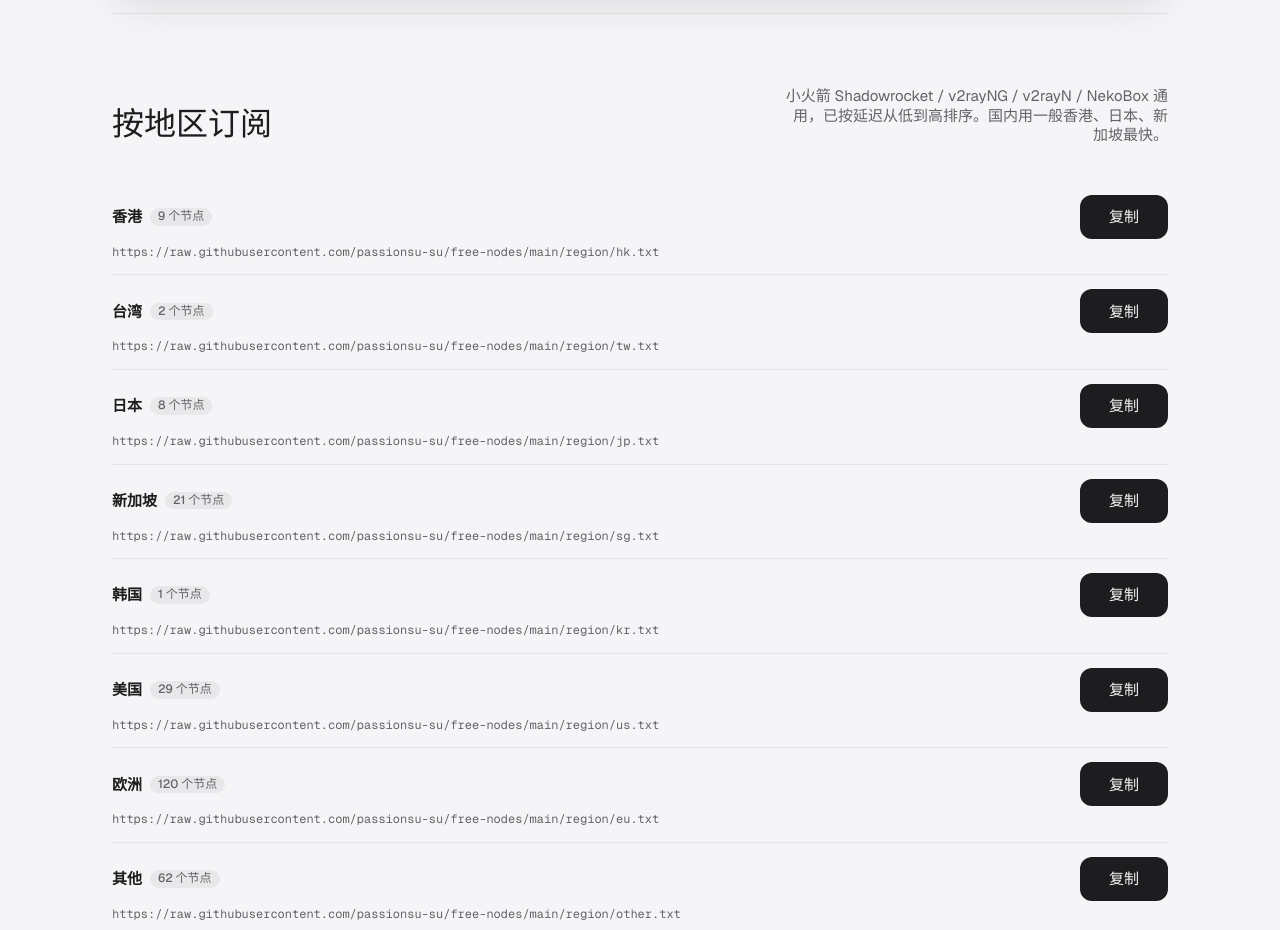
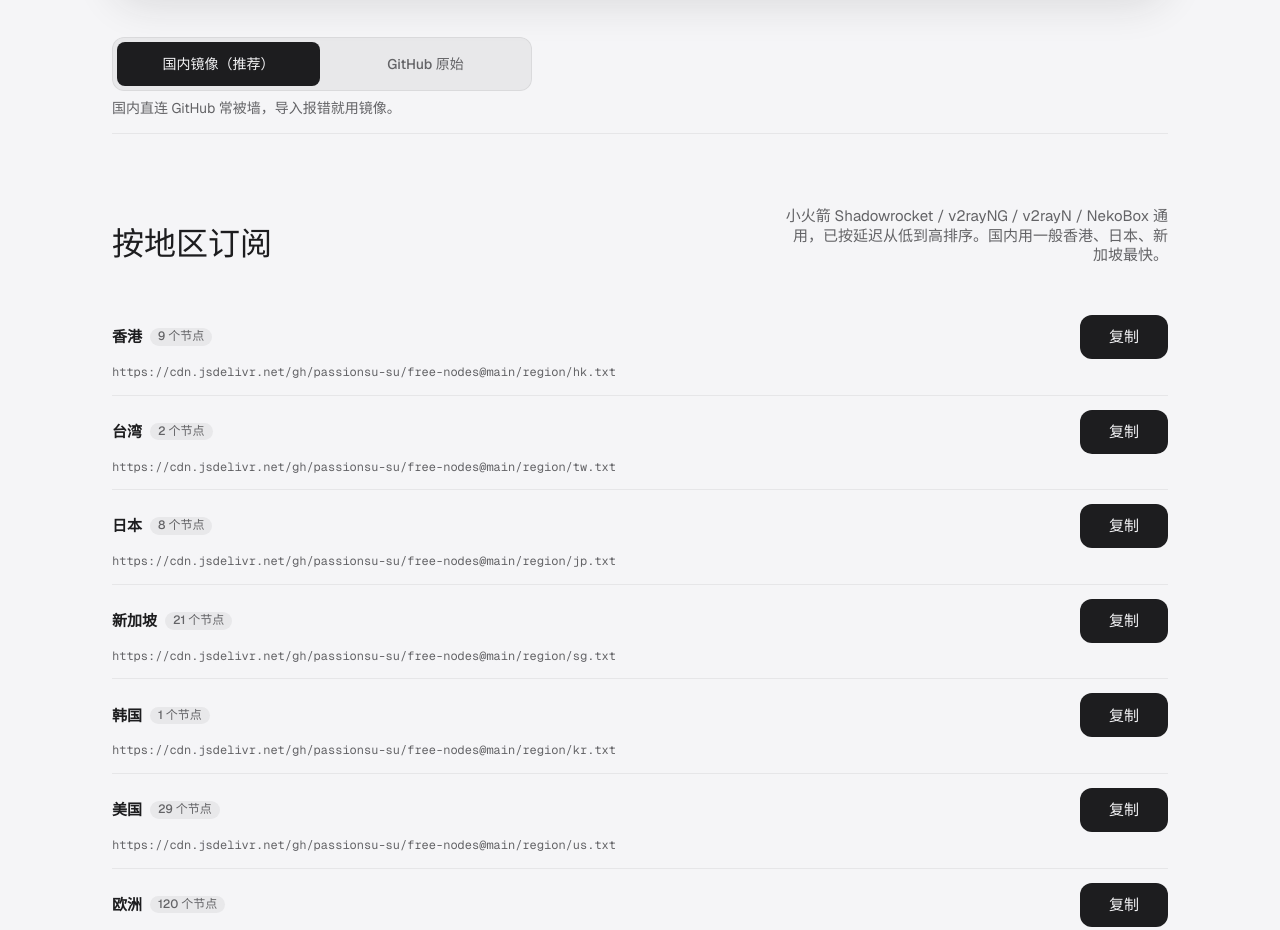
Before and after one commit to passionsu-su/free-nodes, a plain HTML site: page docs/index.html in a window 1280 px wide. Shown: the part 311-1241 px from the top of the page. Drawn offline with nearby package versions, Linux system fonts and the light colour scheme.

Commit message:
update pages index.html

```diff
--- a/docs/index.html
+++ b/docs/index.html
@@ -76,6 +76,37 @@
       }
       .x-all textarea[hidden] { display: none; }
       #countFail[hidden] { display: none; }
+      .x-src { display: grid; gap: 8px; margin-top: 24px; }
+      .x-seg {
+        display: inline-grid;
+        grid-template-columns: 1fr 1fr;
+        gap: 4px;
+        padding: 4px;
+        margin: 0;
+        border: 1px solid var(--stroke-secondary);
+        border-radius: var(--r-s);
+        background: var(--fill-tertiary);
+        max-width: 420px;
+        width: 100%;
+      }
+      .x-seg input { position: absolute; opacity: 0; pointer-events: none; }
+      .x-seg label {
+        display: flex;
+        align-items: center;
+        justify-content: center;
+        min-height: var(--tap);
+        padding: 6px 12px;
+        border-radius: calc(var(--r-s) - 4px);
+        font: var(--type-label);
+        color: var(--text-secondary);
+        text-align: center;
+        cursor: pointer;
+        -webkit-tap-highlight-color: transparent;
+        transition: background var(--dur-quick) ease, color var(--dur-quick) ease;
+      }
+      .x-seg input:checked + label { background: var(--fill-primary); color: var(--text-primary-on); }
+      .x-seg input:focus-visible + label { outline: 2px solid var(--stroke-primary); outline-offset: 2px; }
+      .x-src .fineprint { margin: 0; }
     </style>
   </head>
   <body>
@@ -91,21 +122,29 @@
           </div>
         </section>
 
+        <div class="x-src">
+          <fieldset class="x-seg" role="radiogroup" aria-label="链接来源">
+            <input type="radio" name="src" id="srcMirror" value="mirror" checked /><label for="srcMirror">国内镜像（推荐）</label>
+            <input type="radio" name="src" id="srcRaw" value="raw" /><label for="srcRaw">GitHub 原始</label>
+          </fieldset>
+          <p class="fineprint">国内直连 GitHub 常被墙，导入报错就用镜像。</p>
+        </div>
+
         <section class="section" id="region" data-nav="地区">
           <div class="head">
             <h2>按地区订阅</h2>
             <p class="head__sub">小火箭 Shadowrocket / v2rayNG / v2rayN / NekoBox 通用，已按延迟从低到高排序。国内用一般香港、日本、新加坡最快。</p>
           </div>
           <ul class="x-subs" id="regionList">
-            <li data-count="region.hk"><p class="x-subs__name">香港 <span class="pill" hidden></span></p><code class="x-subs__url">https://raw.githubusercontent.com/passionsu-su/free-nodes/main/region/hk.txt</code></li>
-            <li data-count="region.tw"><p class="x-subs__name">台湾 <span class="pill" hidden></span></p><code class="x-subs__url">https://raw.githubusercontent.com/passionsu-su/free-nodes/main/region/tw.txt</code></li>
-            <li data-count="region.jp"><p class="x-subs__name">日本 <span class="pill" hidden></span></p><code class="x-subs__url">https://raw.githubusercontent.com/passionsu-su/free-nodes/main/region/jp.txt</code></li>
-            <li data-count="region.sg"><p class="x-subs__name">新加坡 <span class="pill" hidden></span></p><code class="x-subs__url">https://raw.githubusercontent.com/passionsu-su/free-nodes/main/region/sg.txt</code></li>
-            <li data-count="region.kr"><p class="x-subs__name">韩国 <span class="pill" hidden></span></p><code class="x-subs__url">https://raw.githubusercontent.com/passionsu-su/free-nodes/main/region/kr.txt</code></li>
-            <li data-count="region.us"><p class="x-subs__name">美国 <span class="pill" hidden></span></p><code class="x-subs__url">https://raw.githubusercontent.com/passionsu-su/free-nodes/main/region/us.txt</code></li>
-            <li data-count="region.eu"><p class="x-subs__name">欧洲 <span class="pill" hidden></span></p><code class="x-subs__url">https://raw.githubusercontent.com/passionsu-su/free-nodes/main/region/eu.txt</code></li>
-            <li data-count="region.other"><p class="x-subs__name">其他 <span class="pill" hidden></span></p><code class="x-subs__url">https://raw.githubusercontent.com/passionsu-su/free-nodes/main/region/other.txt</code></li>
-            <li data-count="merged" data-skip-all><p class="x-subs__name">全部（小火箭） <span class="pill" hidden></span></p><code class="x-subs__url">https://raw.githubusercontent.com/passionsu-su/free-nodes/main/shadowrocket/sub.txt</code></li>
+            <li data-count="region.hk"><p class="x-subs__name">香港 <span class="pill" hidden></span></p><code class="x-subs__url">https://cdn.jsdelivr.net/gh/passionsu-su/free-nodes@main/region/hk.txt</code></li>
+            <li data-count="region.tw"><p class="x-subs__name">台湾 <span class="pill" hidden></span></p><code class="x-subs__url">https://cdn.jsdelivr.net/gh/passionsu-su/free-nodes@main/region/tw.txt</code></li>
+            <li data-count="region.jp"><p class="x-subs__name">日本 <span class="pill" hidden></span></p><code class="x-subs__url">https://cdn.jsdelivr.net/gh/passionsu-su/free-nodes@main/region/jp.txt</code></li>
+            <li data-count="region.sg"><p class="x-subs__name">新加坡 <span class="pill" hidden></span></p><code class="x-subs__url">https://cdn.jsdelivr.net/gh/passionsu-su/free-nodes@main/region/sg.txt</code></li>
+            <li data-count="region.kr"><p class="x-subs__name">韩国 <span class="pill" hidden></span></p><code class="x-subs__url">https://cdn.jsdelivr.net/gh/passionsu-su/free-nodes@main/region/kr.txt</code></li>
+            <li data-count="region.us"><p class="x-subs__name">美国 <span class="pill" hidden></span></p><code class="x-subs__url">https://cdn.jsdelivr.net/gh/passionsu-su/free-nodes@main/region/us.txt</code></li>
+            <li data-count="region.eu"><p class="x-subs__name">欧洲 <span class="pill" hidden></span></p><code class="x-subs__url">https://cdn.jsdelivr.net/gh/passionsu-su/free-nodes@main/region/eu.txt</code></li>
+            <li data-count="region.other"><p class="x-subs__name">其他 <span class="pill" hidden></span></p><code class="x-subs__url">https://cdn.jsdelivr.net/gh/passionsu-su/free-nodes@main/region/other.txt</code></li>
+            <li data-count="merged" data-skip-all><p class="x-subs__name">全部（小火箭） <span class="pill" hidden></span></p><code class="x-subs__url">https://cdn.jsdelivr.net/gh/passionsu-su/free-nodes@main/shadowrocket/sub.txt</code></li>
           </ul>
           <div class="x-all">
             <button type="button" class="x-copy x-copy--wide" id="copyAll" data-label="复制全部地区链接">复制全部地区链接</button>
@@ -117,28 +156,28 @@
         <section class="section" id="ios" data-nav="iOS">
           <div class="head"><h2>iOS 客户端</h2></div>
           <ul class="x-subs">
-            <li data-count="merged"><p class="x-subs__name">Shadowrocket 小火箭 <span class="pill" hidden></span></p><p class="x-subs__how">右上角 + → 类型 Subscribe</p><code class="x-subs__url">https://raw.githubusercontent.com/passionsu-su/free-nodes/main/shadowrocket/sub.txt</code></li>
-            <li data-count="ios.stash"><p class="x-subs__name">Stash <span class="pill" hidden></span></p><p class="x-subs__how">配置 → 从 URL 下载</p><code class="x-subs__url">https://raw.githubusercontent.com/passionsu-su/free-nodes/main/stash/stash.yaml</code></li>
-            <li data-count="ios.stash"><p class="x-subs__name">Clash Mi <span class="pill" hidden></span></p><p class="x-subs__how">添加配置 → URL</p><code class="x-subs__url">https://raw.githubusercontent.com/passionsu-su/free-nodes/main/clashmi/clashmi.yaml</code></li>
-            <li data-count="ios.quantumultx"><p class="x-subs__name">Quantumult X 圈X <span class="pill" hidden></span></p><p class="x-subs__how">节点 → 引用 → 添加</p><code class="x-subs__url">https://raw.githubusercontent.com/passionsu-su/free-nodes/main/quantumultx/qx.txt</code></li>
-            <li data-count="ios.loon"><p class="x-subs__name">Loon <span class="pill" hidden></span></p><p class="x-subs__how">节点 → 订阅节点 → 添加</p><code class="x-subs__url">https://raw.githubusercontent.com/passionsu-su/free-nodes/main/loon/loon.list</code></li>
-            <li data-count="ios.surge"><p class="x-subs__name">Surge <span class="pill" hidden></span></p><p class="x-subs__how">从 URL 下载配置（不支持 vless，节点少）</p><code class="x-subs__url">https://raw.githubusercontent.com/passionsu-su/free-nodes/main/surge/surge.conf</code></li>
-            <li data-count="ios.singbox"><p class="x-subs__name">sing-box / Karing / Hiddify <span class="pill" hidden></span></p><p class="x-subs__how">新建远程配置</p><code class="x-subs__url">https://raw.githubusercontent.com/passionsu-su/free-nodes/main/singbox/singbox.json</code></li>
+            <li data-count="merged"><p class="x-subs__name">Shadowrocket 小火箭 <span class="pill" hidden></span></p><p class="x-subs__how">右上角 + → 类型 Subscribe</p><code class="x-subs__url">https://cdn.jsdelivr.net/gh/passionsu-su/free-nodes@main/shadowrocket/sub.txt</code></li>
+            <li data-count="ios.stash"><p class="x-subs__name">Stash <span class="pill" hidden></span></p><p class="x-subs__how">配置 → 从 URL 下载</p><code class="x-subs__url">https://cdn.jsdelivr.net/gh/passionsu-su/free-nodes@main/stash/stash.yaml</code></li>
+            <li data-count="ios.stash"><p class="x-subs__name">Clash Mi <span class="pill" hidden></span></p><p class="x-subs__how">添加配置 → URL</p><code class="x-subs__url">https://cdn.jsdelivr.net/gh/passionsu-su/free-nodes@main/clashmi/clashmi.yaml</code></li>
+            <li data-count="ios.quantumultx"><p class="x-subs__name">Quantumult X 圈X <span class="pill" hidden></span></p><p class="x-subs__how">节点 → 引用 → 添加</p><code class="x-subs__url">https://cdn.jsdelivr.net/gh/passionsu-su/free-nodes@main/quantumultx/qx.txt</code></li>
+            <li data-count="ios.loon"><p class="x-subs__name">Loon <span class="pill" hidden></span></p><p class="x-subs__how">节点 → 订阅节点 → 添加</p><code class="x-subs__url">https://cdn.jsdelivr.net/gh/passionsu-su/free-nodes@main/loon/loon.list</code></li>
+            <li data-count="ios.surge"><p class="x-subs__name">Surge <span class="pill" hidden></span></p><p class="x-subs__how">从 URL 下载配置（不支持 vless，节点少）</p><code class="x-subs__url">https://cdn.jsdelivr.net/gh/passionsu-su/free-nodes@main/surge/surge.conf</code></li>
+            <li data-count="ios.singbox"><p class="x-subs__name">sing-box / Karing / Hiddify <span class="pill" hidden></span></p><p class="x-subs__how">新建远程配置</p><code class="x-subs__url">https://cdn.jsdelivr.net/gh/passionsu-su/free-nodes@main/singbox/singbox.json</code></li>
           </ul>
         </section>
 
         <section class="section" id="android" data-nav="安卓/电脑">
           <div class="head"><h2>安卓 / 电脑</h2></div>
           <ul class="x-subs">
-            <li data-count="merged"><p class="x-subs__name">v2rayNG / v2rayN / NekoBox <span class="pill" hidden></span></p><p class="x-subs__how">订阅分组 → 添加 → 粘贴 → 更新订阅</p><code class="x-subs__url">https://raw.githubusercontent.com/passionsu-su/free-nodes/main/v2ray/all.txt</code></li>
-            <li data-count="ios.clash_alive"><p class="x-subs__name">Clash Verge / FlClash / Clash Meta <span class="pill" hidden></span></p><p class="x-subs__how">配置 → 新建 → URL</p><code class="x-subs__url">https://raw.githubusercontent.com/passionsu-su/free-nodes/main/clash/all.yaml</code></li>
+            <li data-count="merged"><p class="x-subs__name">v2rayNG / v2rayN / NekoBox <span class="pill" hidden></span></p><p class="x-subs__how">订阅分组 → 添加 → 粘贴 → 更新订阅</p><code class="x-subs__url">https://cdn.jsdelivr.net/gh/passionsu-su/free-nodes@main/v2ray/all.txt</code></li>
+            <li data-count="ios.clash_alive"><p class="x-subs__name">Clash Verge / FlClash / Clash Meta <span class="pill" hidden></span></p><p class="x-subs__how">配置 → 新建 → URL</p><code class="x-subs__url">https://cdn.jsdelivr.net/gh/passionsu-su/free-nodes@main/clash/all.yaml</code></li>
           </ul>
         </section>
 
         <section class="section" id="howto" data-nav="说明">
           <div class="head">
             <h2>四步用上</h2>
-            <p class="head__sub">每天北京时间 08:30 自动更新，订阅链接不变，在 App 里刷新订阅即可。</p>
+            <p class="head__sub">每 8 小时自动更新（北京时间 00:30 / 08:30 / 16:30），订阅链接不变，在 App 里刷新订阅即可。</p>
           </div>
           <div class="steps">
             <article class="step"><div class="step__intro"><p class="step__num">01</p></div><div><h3>复制链接</h3></div></article>
@@ -212,6 +251,27 @@
           }
         }
 
+        var PREFIX = {
+          mirror: "https://cdn.jsdelivr.net/gh/passionsu-su/free-nodes@main/",
+          raw: "https://raw.githubusercontent.com/passionsu-su/free-nodes/main/"
+        };
+        var urlEls = Array.prototype.slice.call(document.querySelectorAll(".x-subs__url"));
+        urlEls.forEach(function (c) {
+          var t = c.textContent.trim();
+          c.dataset.path = t.replace(PREFIX.mirror, "").replace(PREFIX.raw, "");
+        });
+        function setSource(src) {
+          var p = PREFIX[src] || PREFIX.mirror;
+          urlEls.forEach(function (c) { c.textContent = p + c.dataset.path; });
+          var at = document.getElementById("allText");
+          if (at) { at.hidden = true; at.value = ""; }
+        }
+        Array.prototype.forEach.call(document.querySelectorAll('input[name="src"]'), function (r) {
+          r.addEventListener("change", function () { if (r.checked) setSource(r.value); });
+        });
+        document.getElementById("srcMirror").checked = true;
+        setSource("mirror");
+
         var items = Array.prototype.slice.call(document.querySelectorAll(".x-subs > li"));
         items.forEach(function (li) {
           var url = li.querySelector(".x-subs__url");
@@ -250,8 +310,11 @@
         }
         var updated = document.getElementById("updated");
         var fail = document.getElementById("countFail");
-        fetch("https://raw.githubusercontent.com/passionsu-su/free-nodes/main/report.json", { cache: "no-store" })
-          .then(function (r) { if (!r.ok) throw new Error(r.status); return r.json(); })
+        function getReport(url) {
+          return fetch(url, { cache: "no-store" }).then(function (r) { if (!r.ok) throw new Error(r.status); return r.json(); });
+        }
+        getReport(PREFIX.mirror + "report.json")
+          .catch(function () { return getReport(PREFIX.raw + "report.json"); })
           .then(function (data) {
             updated.textContent = data.time ? "更新时间：" + data.time + "（北京时间）" : "更新时间：未知";
             items.forEach(function (li) {
@@ -268,7 +331,7 @@
             });
           })
           .catch(function () {
-            updated.textContent = "更新时间：每天北京时间 08:30";
+            updated.textContent = "更新时间：每 8 小时自动更新（北京时间 00:30 / 08:30 / 16:30）";
             fail.hidden = false;
           });
       })();
```
